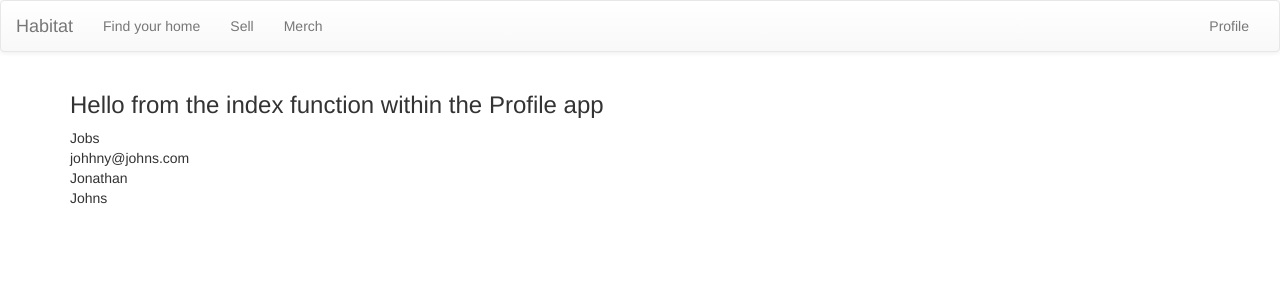
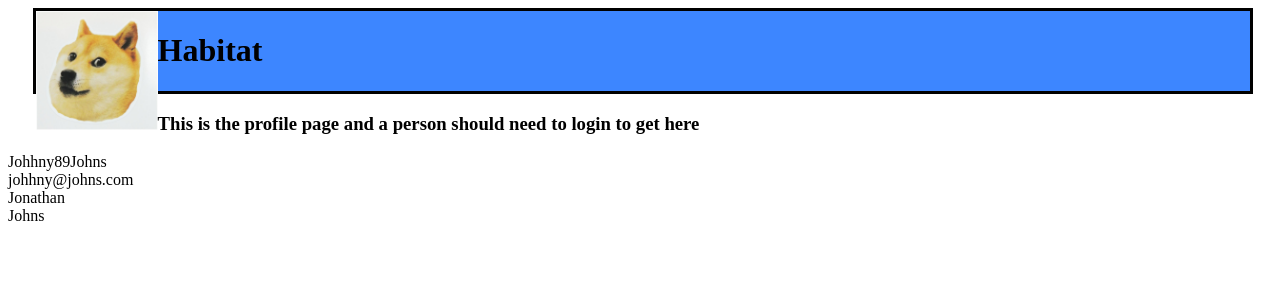
Before and after one commit to kiddibry/HabitatV2, a Django app: page /profile/ in a window 1280 px wide. Shown: the top 300 px of the page. Run offline with Django 3.2, Linux system fonts and the light colour scheme; some libraries are stand-ins or nearby versions.

Commit message:
i have to commit to pull lmao

```diff
--- /dev/null
+++ b/static/css/base.css
@@ -0,0 +1,11 @@
+header {
+    background: #3d86ff;
+    border-style:solid;
+    margin-left: 2%;
+    width: 96%;
+    height: 5%;
+}
+
+#doge {
+    float:left;
+}
--- a/templates/base.html
+++ b/templates/base.html
@@ -1,3 +1,4 @@
+{% load static %}
 <!doctype html>
 <html lang="en">
 <head>
@@ -5,51 +6,23 @@
     <meta name="viewport"
           content="width=device-width, user-scalable=no, initial-scale=1.0, maximum-scale=1.0, minimum-scale=1.0">
     <meta http-equiv="X-UA-Compatible" content="ie=edge">
+    <link href="{% static 'css/base.css' %}" rel="stylesheet">
     <title>Habitat</title>
-    <!-- Latest compiled and minified CSS -->
-    <link rel="stylesheet" href="https://maxcdn.bootstrapcdn.com/bootstrap/3.3.7/css/bootstrap.min.css" integrity="sha384-BVYiiSIFeK1dGmJRAkycuHAHRg32OmUcww7on3RYdg4Va+PmSTsz/K68vbdEjh4u" crossorigin="anonymous">
-    <!-- Optional theme -->
-    <link rel="stylesheet" href="https://maxcdn.bootstrapcdn.com/bootstrap/3.3.7/css/bootstrap-theme.min.css" integrity="sha384-rHyoN1iRsVXV4nD0JutlnGaslCJuC7uwjduW9SVrLvRYooPp2bWYgmgJQIXwl/Sp" crossorigin="anonymous">
-
 </head>
 <body>
-<nav class="navbar navbar-default">
-  <div class="container-fluid">
-    <!-- Brand and toggle get grouped for better mobile display -->
-    <div class="navbar-header">
-      <button type="button" class="navbar-toggle collapsed" data-toggle="collapse" data-target="#bs-example-navbar-collapse-1" aria-expanded="false">
-        <span class="sr-only">Toggle navigation</span>
-        <span class="icon-bar"></span>
-        <span class="icon-bar"></span>
-        <span class="icon-bar"></span>
-      </button>
-      <a class="navbar-brand" href="{% url 'home-index' %}">Habitat</a>
-    </div>
 
-    <!-- Collect the nav links, forms, and other content for toggling -->
-    <div class="collapse navbar-collapse" id="bs-example-navbar-collapse-1">
+<header>
+<img src="{% static 'images/doge.png' %}" alt="Doge_pic" width="10%" id="doge">
+<div id="header_text">
+<h1><inline>Habitat</inline></h1>
+</div>
 
-      <ul class="nav navbar-nav">
-        <li><a href="{% url 'find-home-index' %}">Find your home<span class="sr-only">(current)</span></a></li>
-        <li><a href="{% url 'sell-index' %}">Sell</a></li>
-        <li><a href="{% url 'merch-index' %}">Merch</a></li>
-      </ul>
+</header>
 
-      <ul class="nav navbar-nav navbar-right">
-        <li><a href="{% url 'user-profile-index' %}">Profile</a></li>
-      </ul>
-
-    </div><!-- /.navbar-collapse -->
-  </div><!-- /.container-fluid -->
-</nav>
-    <div class="container">
     {% block content %}
 
 
     {% endblock %}
-    </div>
 
-    <!-- Latest compiled and minified JavaScript -->
-    <script src="https://maxcdn.bootstrapcdn.com/bootstrap/3.3.7/js/bootstrap.min.js" integrity="sha384-Tc5IQib027qvyjSMfHjOMaLkfuWVxZxUPnCJA7l2mCWNIpG9mGCD8wGNIcPD7Txa" crossorigin="anonymous"></script>
 </body>
 </html>
--- a/templates/user-profile/index.html
+++ b/templates/user-profile/index.html
@@ -1,7 +1,7 @@
 {% extends 'base.html' %}
 
 {% block content %}
-<h3 class="red">Hello from the index function within the Profile app</h3>
+<h3>This is the profile page and a person should need to login to get here</h3>
 {% for person in users %}
     {{ person.username }}<br>
     {{ person.email }}<br>
--- a/user_profile/views.py
+++ b/user_profile/views.py
@@ -7,7 +7,7 @@ users = [
         'first_name': 'Jonathan',
         'last_name': 'Johns',
         'email': 'johhny@johns.com',
-        'username': 'Jobs',
+        'username': 'Johhny89Johns',
     }
 ]
 
```
Also changed, not shown: static/images/doge.png (added).
